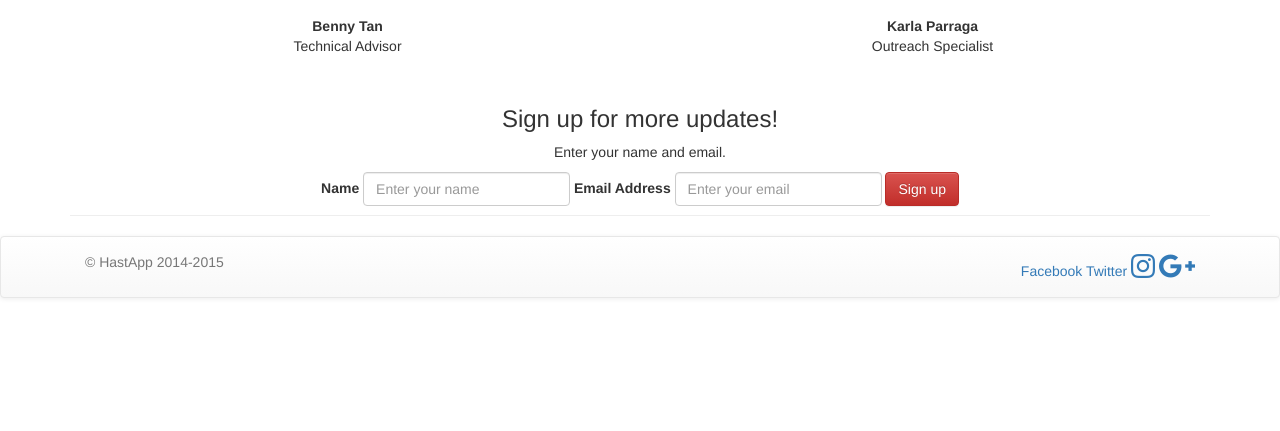
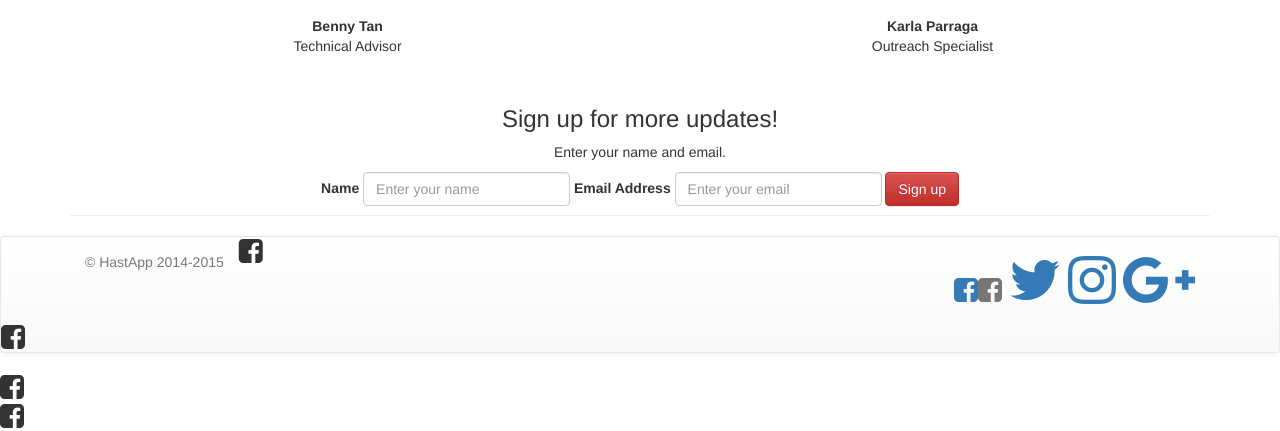
Before and after one commit to magikarpsz/hastwebsite, a PHP site: page / in a window 1280 px wide. Shown: the part 1938-2369 px from the top of the page. Before the commit the page ends 2236 px from the top, so only its background shows below. Run offline with PHP 8.4, Linux system fonts and the light colour scheme; some libraries are stand-ins or nearby versions.

Commit message:
footer test

```diff
--- a/index.php
+++ b/index.php
@@ -183,12 +183,12 @@
 					<p>&copy; HastApp 2014-2015</p>
 				</div>
 				<div class="navbar-text pull-right">
-					<a class="heroku-footer-icon-twitter" href="https://www.facebook.com/pages/HAST-Lab/1816766945216043?fref=ts" target="_blank">Facebook</a>
-					<a class="heroku-footer-icon-twitter" href="https://twitter.com/HASTLab" target="_blank">Twitter</a>
-					<a href="#"><i class="fa fa-instagram fa-2x"></i></a>
+					<a class="heroku-footer-icon-facebook" href="https://www.facebook.com/pages/HAST-Lab/1816766945216043?fref=ts" target="_blank"><i class="fa fa-facebook-square fa-2x"></a>
+					<a class="heroku-footer-icon-twitter" href="https://twitter.com/HASTLab" target="_blank"><i class="fa fa-twitter fa-2x"></i></a>
+					<a class="heroku-footer-icon-instagram" href="#"><i class="fa fa-instagram fa-2x"></i></a>
 					<a href="#"><i class="fa fa-google-plus fa-2x"></i></a>
-					<!-- <i class="fa fa-facebook-square fa-2x"></i>
-						<i class="fa fa-twitter fa-2x"></i>-->
+					<!-- </i>
+						-->
 
 				</div>
 			</div>
```
